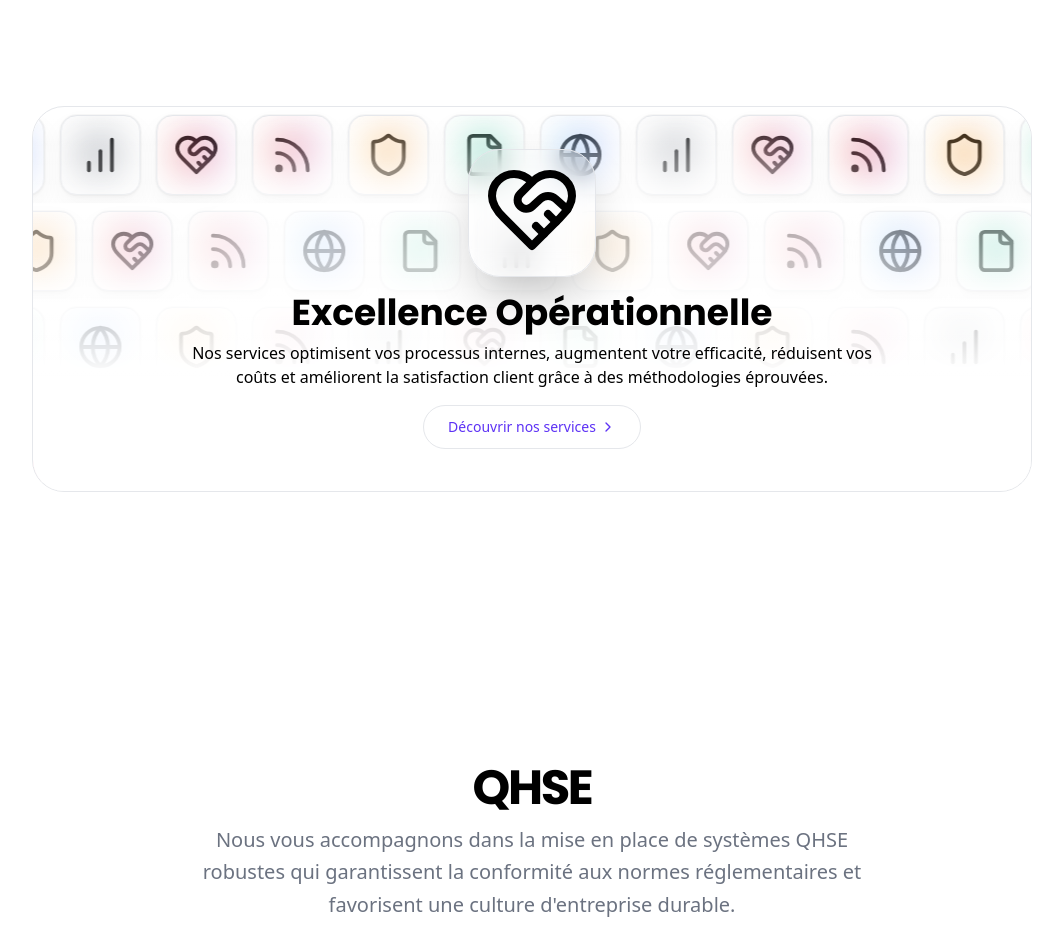
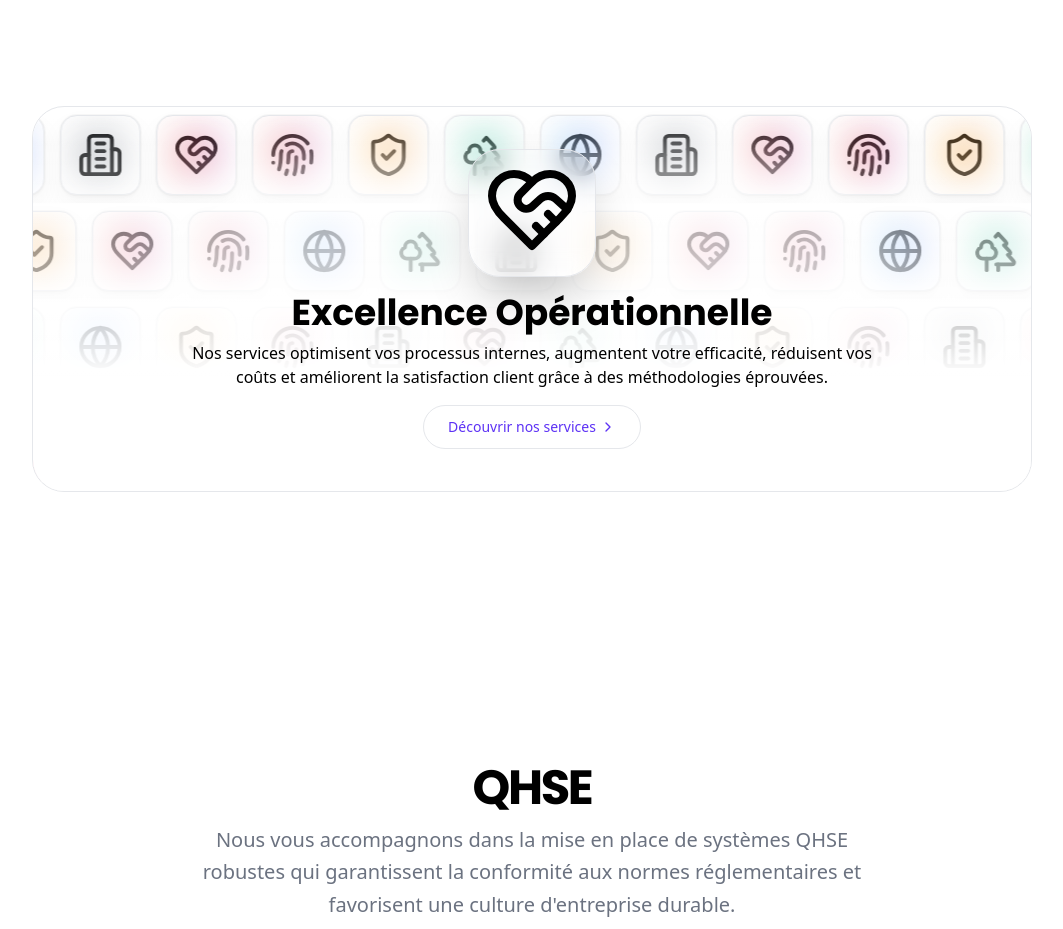
Before and after one commit to hhhallan/qualissee, a Next.js app: page / in a window 1280 px wide. Shown: the part 2140-3069 px from the top of the page, without its empty margins (108-1171 px from the left). Built offline with nearby package versions, Linux system fonts and the light colour scheme.

Commit message:
excellence: icons

```diff
--- a/src/app/(marketing)/(home)/_components/excellence.tsx
+++ b/src/app/(marketing)/(home)/_components/excellence.tsx
@@ -1,22 +1,21 @@
 "use client";
 
-import { Button, buttonVariants } from "@/components/ui/button";
+import { Button } from "@/components/ui/button";
 import { cn } from "@/lib/utils";
 import Marquee from "@/components/magicui/marquee";
 import { motion, useAnimation, useInView } from "framer-motion";
 import {
-  BarChart,
+  Building2,
   ChevronRight,
-  File,
+  Fingerprint,
   Globe,
   HeartHandshake,
-  Rss,
-  Shield,
+  ShieldCheck,
+  Trees,
 } from "lucide-react";
 import { useEffect, useId, useRef, useState } from "react";
 import Link from "next/link";
 
-// TODO: modifier ce composant
 const tiles = [
   {
     icon: <HeartHandshake className="size-full" />,
@@ -31,25 +30,25 @@ const tiles = [
     ),
   },
   {
-    icon: <File className="size-full" />,
+    icon: <Trees className="size-full" />,
     bg: (
       <div className="pointer-events-none absolute left-1/2 top-1/2 h-1/2 w-1/2 -translate-x-1/2 -translate-y-1/2 overflow-visible rounded-full bg-gradient-to-r from-green-500 via-teal-500 to-emerald-600 opacity-70 blur-[20px] filter"></div>
     ),
   },
   {
-    icon: <Shield className="size-full" />,
+    icon: <ShieldCheck className="size-full" />,
     bg: (
       <div className="pointer-events-none absolute left-1/2 top-1/2 h-1/2 w-1/2 -translate-x-1/2 -translate-y-1/2 overflow-visible rounded-full bg-gradient-to-r from-yellow-400 via-orange-500 to-yellow-600 opacity-70 blur-[20px] filter"></div>
     ),
   },
   {
-    icon: <Rss className="size-full" />,
+    icon: <Fingerprint className="size-full" />,
     bg: (
       <div className="pointer-events-none absolute left-1/2 top-1/2 h-1/2 w-1/2 -translate-x-1/2 -translate-y-1/2 overflow-visible rounded-full bg-gradient-to-r from-orange-600 via-rose-600 to-violet-600 opacity-70 blur-[20px] filter"></div>
     ),
   },
   {
-    icon: <BarChart className="size-full" />,
+    icon: <Building2 className="size-full" />,
     bg: (
       <div className="pointer-events-none absolute left-1/2 top-1/2 h-1/2 w-1/2 -translate-x-1/2 -translate-y-1/2 overflow-visible rounded-full bg-gradient-to-r from-gray-600 via-gray-500 to-gray-400 opacity-70 blur-[20px] filter"></div>
     ),
```
